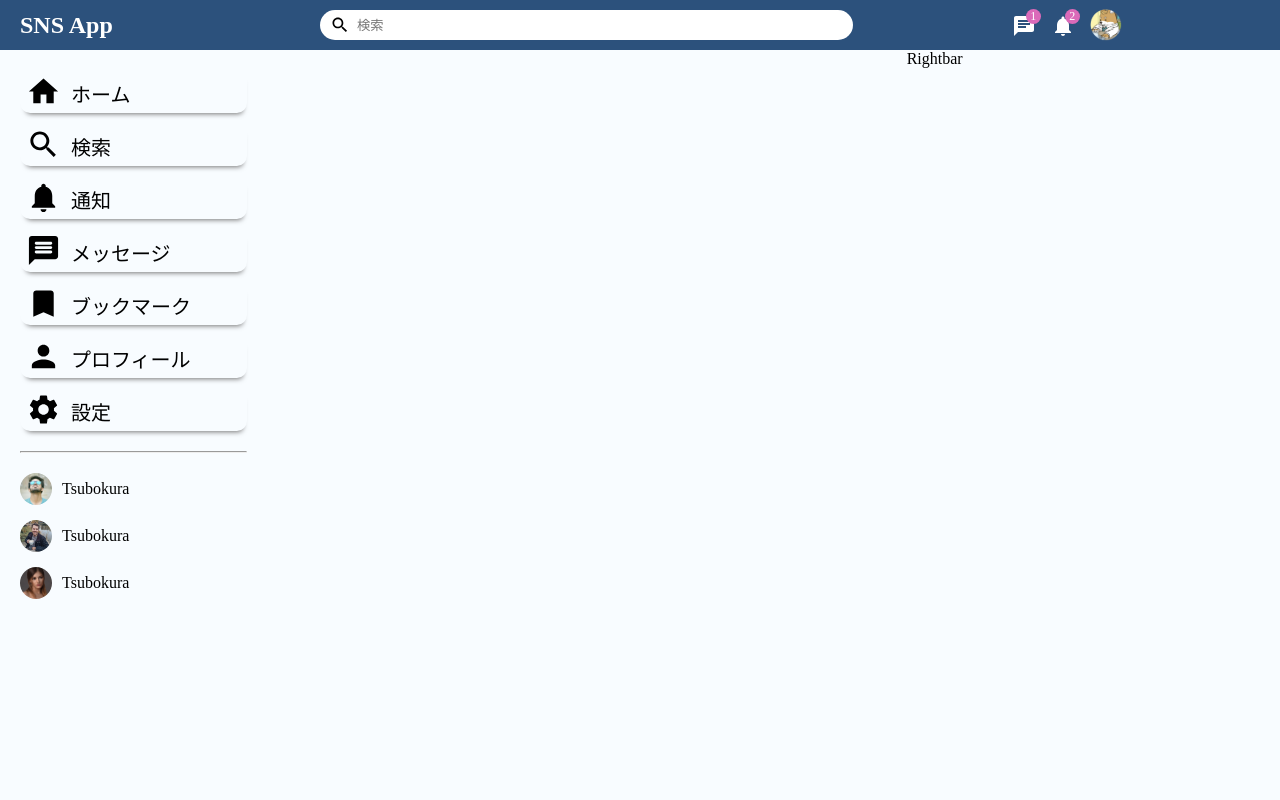
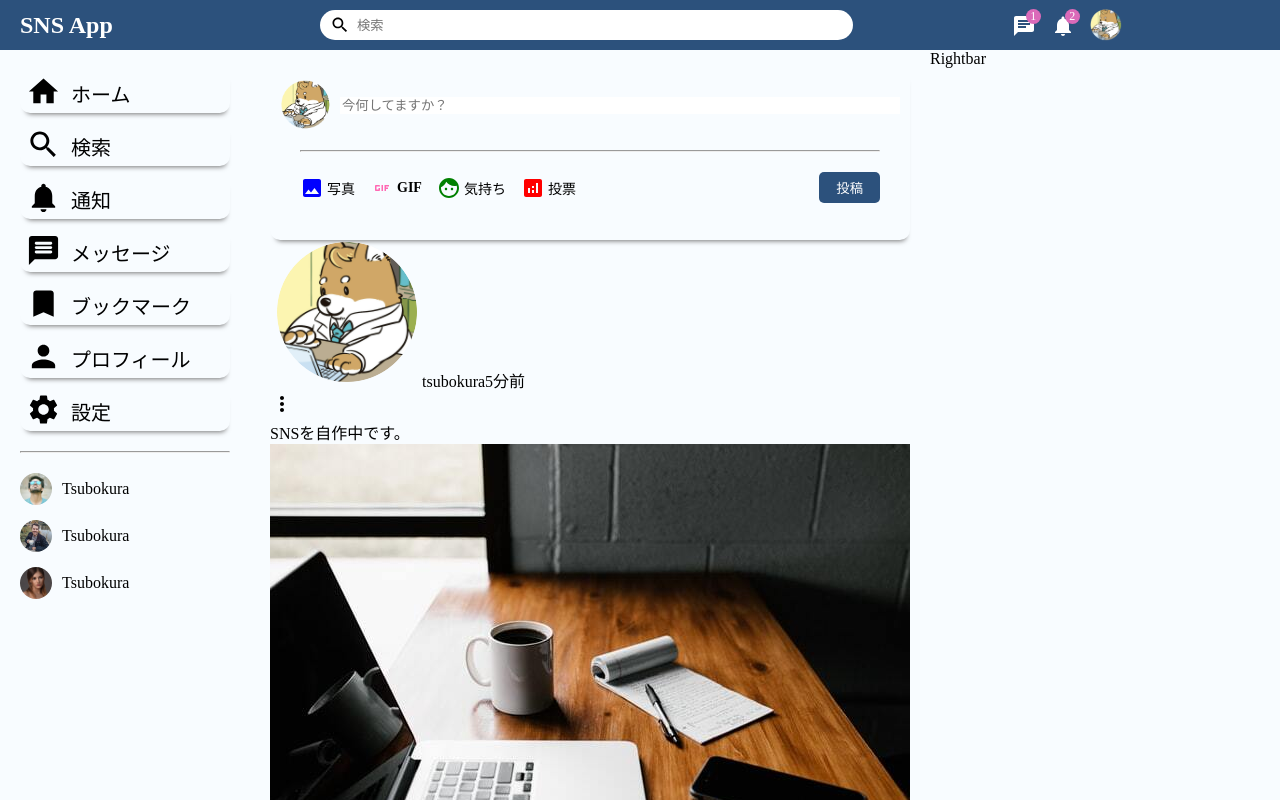
Before and after one commit to tsubokura-shuhei/sns-react-mongodb-frontend, a React (Create React App) app: page / in a window 1280 px wide. Shown: the top 800 px of the page. Built offline with nearby package versions, Linux system fonts and the light colour scheme.

Commit message:
share post create

```diff
--- /dev/null
+++ b/src/components/post/Post.jsx
@@ -0,0 +1,35 @@
+import React from "react";
+import "./Post.css";
+import { MoreVert } from "@mui/icons-material";
+
+const Post = () => {
+  return (
+    <div className="post">
+      <div className="postWrapper">
+        <div className="postTop">
+          <img src="./assets/person/1.jpeg" alt="" className="postProfileImg" />
+          <span className="postUsername">tsubokura</span>
+          <span className="postDate">5分前</span>
+        </div>
+        <div className="postRight">
+          <MoreVert />
+        </div>
+        <div className="postCenter">
+          <span className="postText">SNSを自作中です。</span>
+          <img src="./assets/post/1.jpeg" alt="" className="postImg" />
+        </div>
+        <div className="postBottom">
+          <div className="postBottomLeft">
+            <img src="./assets/heart.png" alt="" className="likeIcon" />
+            <span className="postLikeCounter">6人がいいねをしました</span>
+          </div>
+          <div className="postBottomRight">
+            <span className="postCommentText">4:コメント</span>
+          </div>
+        </div>
+      </div>
+    </div>
+  );
+};
+
+export default Post;
--- /dev/null
+++ b/src/components/share/Share.css
@@ -0,0 +1,73 @@
+.share {
+  width: 100%;
+  height: 170px;
+  box-shadow: 1px 6px 5px -5px #777777;
+  border-radius: 10px;
+}
+
+.shareWrapper {
+  padding: 10px;
+}
+
+.shareTop {
+  display: flex;
+  align-items: center;
+}
+
+.shareProfileImg {
+  width: 50px;
+  height: 50px;
+  border-radius: 50%;
+  object-fit: cover;
+  margin-right: 10px;
+}
+
+.shareInput {
+  border: none;
+  width: 100%;
+}
+
+.shareInput:focus {
+  outline: none;
+}
+
+.shareHr {
+  margin: 20px;
+}
+
+.shareButtons {
+  display: flex;
+  align-items: center;
+  justify-content: space-between;
+}
+
+.shareOptions {
+  display: flex;
+  margin-left: 20px;
+}
+
+.shareOption {
+  display: flex;
+  align-items: center;
+  margin-right: 15px;
+  cursor: pointer;
+}
+
+.shareIcon {
+  margin-right: 3px;
+}
+
+.shareOptionText {
+  font-size: 14px;
+  font-weight: 550;
+}
+
+.shareButton {
+  border: none;
+  padding: 6px 17px;
+  background-color: #2c517c;
+  border-radius: 5px;
+  color: white;
+  cursor: pointer;
+  margin-right: 20px;
+}
--- /dev/null
+++ b/src/components/share/Share.jsx
@@ -0,0 +1,44 @@
+import React from "react";
+import "./Share.css";
+import { Analytics, Face, Gif, Image } from "@mui/icons-material";
+
+function Share() {
+  return (
+    <div className="share">
+      <div className="shareWrapper">
+        <div className="shareTop">
+          <img src="/assets/person/1.jpeg" alt="" className="shareProfileImg" />
+          <input
+            type="text"
+            className="shareInput"
+            placeholder="今何してますか？"
+          />
+        </div>
+        <hr className="shareHr" />
+        <div className="shareButtons">
+          <div className="shareOptions">
+            <div className="shareOption">
+              <Image className="shareIcon" htmlColor="blue" />
+              <span className="shareOptionText">写真</span>
+            </div>
+            <div className="shareOption">
+              <Gif className="shareIcon" htmlColor="hotpink" />
+              <span className="shareOptionText">GIF</span>
+            </div>
+            <div className="shareOption">
+              <Face className="shareIcon" htmlColor="green" />
+              <span className="shareOptionText">気持ち</span>
+            </div>
+            <div className="shareOption">
+              <Analytics className="shareIcon" htmlColor="red" />
+              <span className="shareOptionText">投票</span>
+            </div>
+          </div>
+          <button className="shareButton">投稿</button>
+        </div>
+      </div>
+    </div>
+  );
+}
+
+export default Share;
--- a/src/components/timeline/TimeLine.css
+++ b/src/components/timeline/TimeLine.css
@@ -1,3 +1,6 @@
 .timeline {
   flex: 6;
 }
+.timelineWrapper{
+  padding: 20px;
+}
--- a/src/components/timeline/TimelLine.jsx
+++ b/src/components/timeline/TimelLine.jsx
@@ -1,12 +1,14 @@
 import React from "react";
 import "./TimeLine.css";
+import Share from "../share/Share";
+import Post from "../post/Post";
 
 const TimelLine = () => {
   return (
     <div className="timeline">
       <div className="timelineWrapper">
-        {/* <Share /> */}
-        {/* <Post /> */}
+        <Share />
+        <Post />
       </div>
     </div>
   );
```
Also changed, not shown: src/components/post/Post.css (added).
